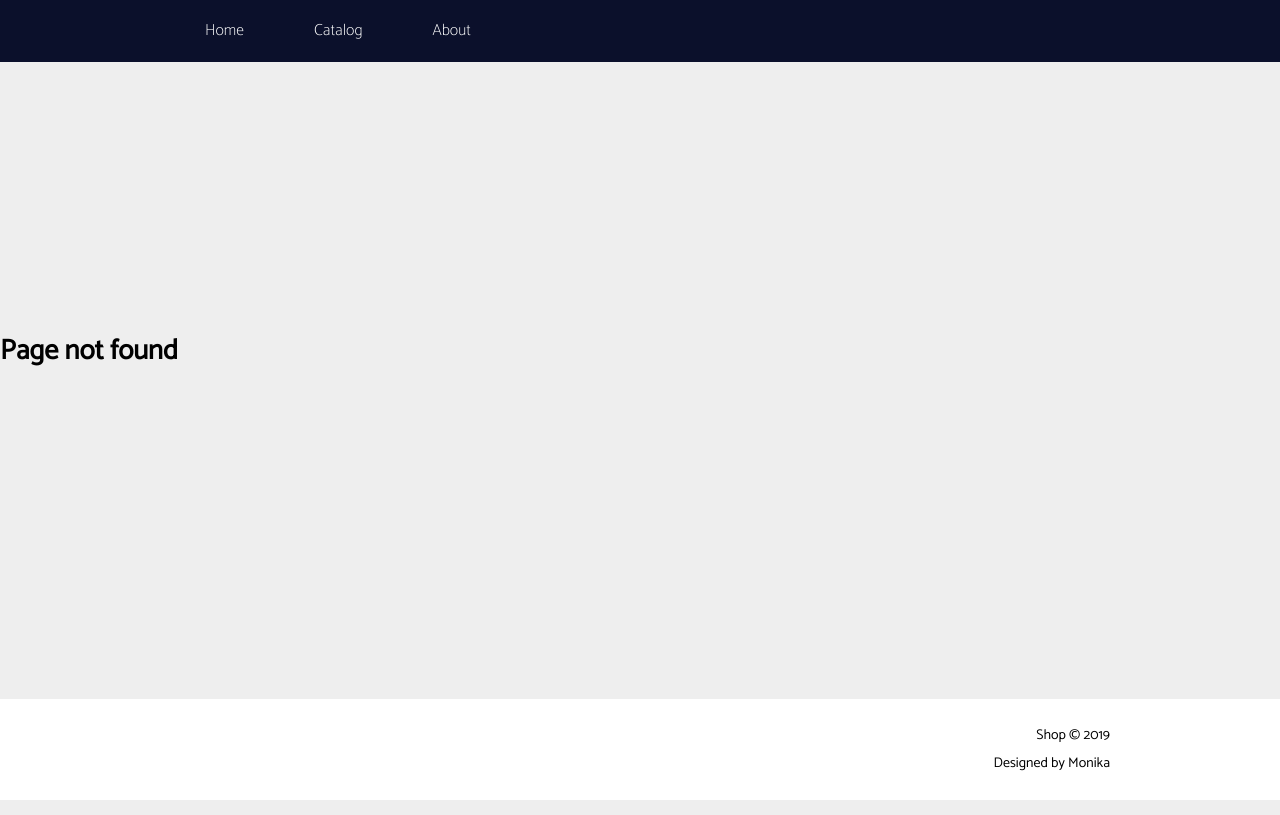
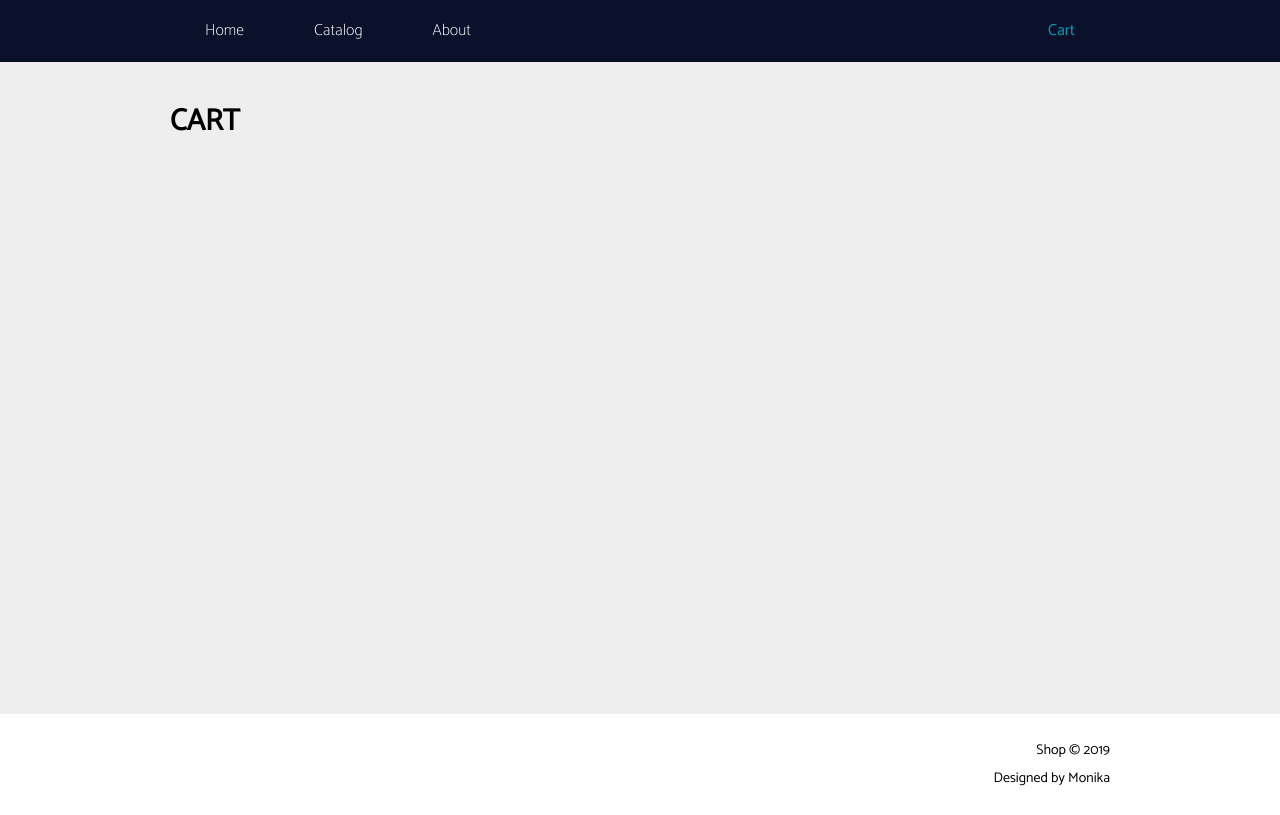
Before and after one commit to monika-stempniak/shop, a React (Create React App) app: page /cart in a window 1280 px wide. Before the commit this address had no page. Built offline with nearby package versions, Linux system fonts and the light colour scheme.

Commit message:
Add CartPage and display it in menu

```diff
--- a/src/App/App.js
+++ b/src/App/App.js
@@ -6,6 +6,7 @@ import Footer from "./components/Footer/Footer";
 import HomePage from "../pages/HomePage/HomePage";
 import CatalogPage from "../pages/CatalogPage/CatalogPage";
 import AboutPage from "../pages/AboutPage/AboutPage";
+import CartPage from "../pages/CartPage/CartPage";
 
 import styles from "./App.module.scss";
 
@@ -19,6 +20,7 @@ class App extends Component {
             <Route exact path="/" component={HomePage}/>
             <Route path="/catalog" component={CatalogPage}/>
             <Route path="/about" component={AboutPage}/>
+            <Route path="/cart" component={CartPage}/>
             <Route render={() => <h1>Page not found</h1>}/>
           </Switch>
           <Footer />
--- a/src/App/components/Menu/Menu.js
+++ b/src/App/components/Menu/Menu.js
@@ -16,6 +16,9 @@ const Menu = () => (
         <li>
           <NavLink to="/about" activeClassName={styles.activeLink}>About</NavLink>
         </li>
+        <li>
+          <NavLink to="/cart" activeClassName={styles.activeLink}>Cart</NavLink>
+        </li>
       </ul>
     </div>
 </nav>
--- a/src/App/components/Menu/Menu.module.scss
+++ b/src/App/components/Menu/Menu.module.scss
@@ -14,6 +14,10 @@
 
 .nav > li {
   float: left;
+
+  &:last-child {
+    float: right;
+  }
 }
 
 .nav > li > a {
--- /dev/null
+++ b/src/pages/CartPage/CartPage.js
@@ -0,0 +1,17 @@
+import React, { Component } from 'react';
+
+import styles from "./CartPage.module.scss"
+
+class CartPage extends Component {
+  render() {
+    return (
+      <div className={styles.wrapper}>
+        <div className={styles.container}>
+          <h1 className={styles.headerBig}>Cart</h1>
+      </div>
+      </div>
+    );
+  }
+}
+
+export default CartPage;
--- /dev/null
+++ b/src/pages/CartPage/CartPage.module.scss
@@ -0,0 +1,5 @@
+@import "../../scss/main.scss";
+
+.wrapper {
+  min-height: 74vh;
+}
```
